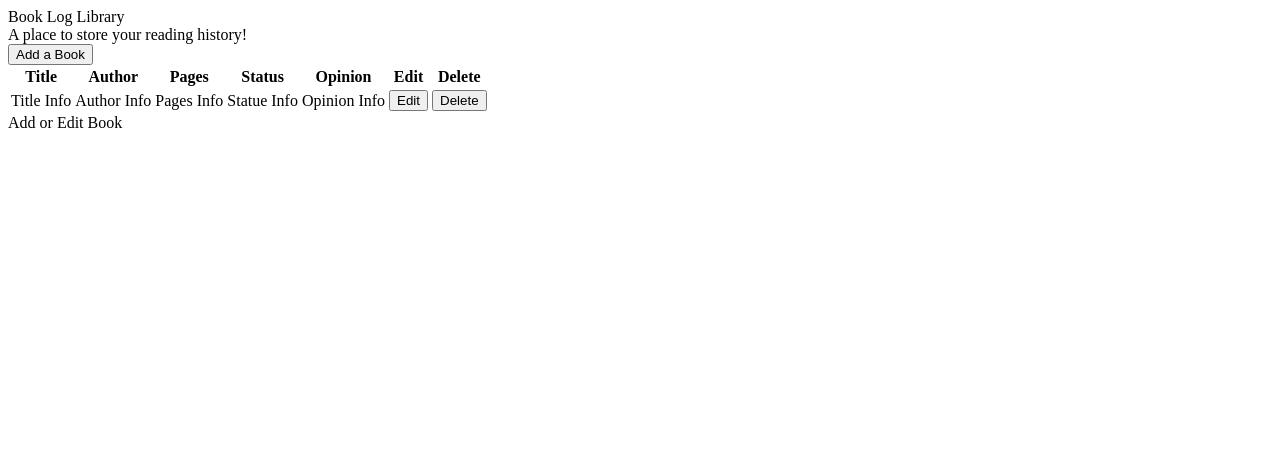
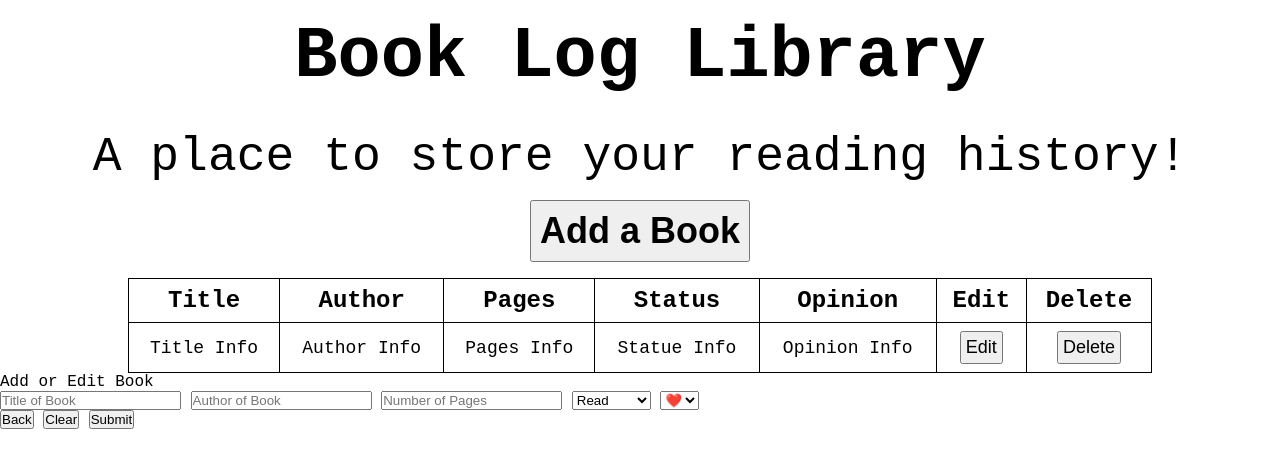
Before and after one commit to Amiriel01/Library, a plain HTML site: page index.html in a window 1280 px wide. Drawn offline with Linux system fonts and the light colour scheme.

Commit message:
table and header styled minus colors

```diff
--- a/index.html
+++ b/index.html
@@ -5,8 +5,8 @@
     <meta charset="UTF-8">
     <meta http-equiv="X-UA-Compatible" content="IE=edge">
     <meta name="viewport" content="width=device-width, initial-scale=1.0">
-    <title>Library</title>
-    <link src="style.css">
+    <title>Book Log Library</title>
+    <link rel="stylesheet" href="style.css">
 </head>
 
 <body>
@@ -16,7 +16,7 @@
     <div id="title2">
         A place to store your reading history!
     </div>
-    <button id="add-book">
+    <button id="add-button">
         Add a Book
     </button>
     <div class="table">
@@ -38,8 +38,8 @@
                 <td>Pages Info</td>
                 <td>Statue Info</td>
                 <td>Opinion Info</td>
-                <td><button>Edit</button></td>
-                <td><button>Delete</button></td>
+                <td><button class="table-buttons">Edit</button></td>
+                <td><button class="table-buttons">Delete</button></td>
             </tbody>
         </table>
     </div>
@@ -47,7 +47,26 @@
         <div id="form-title">
             Add or Edit Book
         </div>
-
+        <form>
+            <input type="text" id="book-title" placeholder="Title of Book">
+            <input type="text" id="book-author" placeholder="Author of Book">
+            <input type="number" id="book-pages" placeholder="Number of Pages">
+            <select id="read-status">
+                <option value="read">Read</option>
+                <option value="not-read">Not Read</option>
+            </select>
+            <select id="read-opinion">
+                <option id="love-book" value="love-book">❤️</option>
+                <option id="like-book" value="like-book">😃</option>
+                <option id="ok-book" value="ok-book">😐</option>
+                <option id="dislike-book" value="dislike-book">☹️</option>
+            </select>
+            <div class="form-buttons">
+                <input type="button" id="back" value="Back">
+                <input type="reset" id="clear" value="Clear">
+                <input type="submit" id="submit" value="Submit">
+            </div>
+        </form>
     </div>
 </body>
 <script src="script.js"></script>
--- a/style.css
+++ b/style.css
@@ -0,0 +1,62 @@
+* {
+    margin:0;
+    padding: 0;
+}
+
+html,
+body {
+    margin: 0;
+    min-width: 100vw;
+    min-height: 100vh;
+    font-family: 'Courier New', Courier, monospace;
+}
+
+#title1 {
+    text-align: center;
+    font-size: 72px;
+    font-weight: bold;
+    margin-bottom: 2rem;
+    margin-top: 1rem;
+}
+
+#title2 {
+    text-align: center;
+    font-size: 48px;
+    margin-bottom: 1rem;
+}
+
+#add-button {
+    margin: 0 auto;
+    display: block;
+    font-size: 36px;
+    font-weight: bold;
+    margin-bottom: 1rem;
+    padding: .5rem;
+}
+
+table {
+    width: 80%;
+    margin-left: auto;
+    margin-right: auto;
+}
+
+table, th, td {
+    text-align: center;
+    border-collapse: collapse;
+    border: 1px solid black
+}
+
+th {
+    font-size: 24px;
+    padding: 0.5rem;
+}
+
+td {
+    font-size: 18px;
+    padding: 0.5rem;
+}
+
+.table-buttons {
+    font-size: 18px;
+    padding: .25rem;
+}
```
